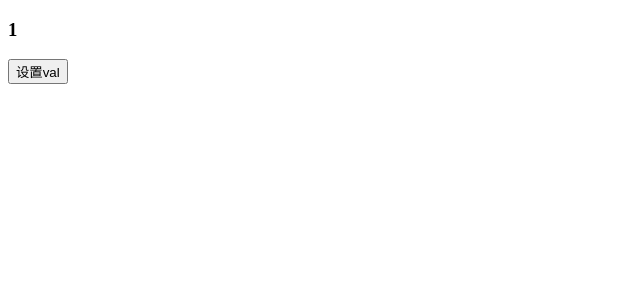
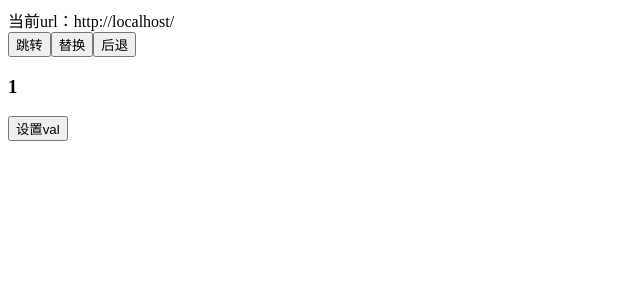
Before and after one commit to XavierElco/JS-Learn, a React (Vite) app in the folder react/react-basic/react-demo/: page / in a window 1280 px wide. Shown: the top 300 px of the page, without its empty margins (0-640 px from the left). Built offline with nearby package versions, Linux system fonts and the light colour scheme.

Commit message:
useSyncExternalStore hooks的使用

```diff
--- a/react/react-basic/react-demo/src/App.tsx
+++ b/react/react-basic/react-demo/src/App.tsx
@@ -1,11 +1,17 @@
 import { useStorage } from './components/UseStorage/index'
+import { useHistory } from './components/UseHistory/index'
 import './App.css'
 
 
 function App() {
   const [val, setVal] = useStorage('data', 1)
+  const [history, push, repalce, back] = useHistory()
   return (
     <>
+      <div>当前url：{history}</div>
+      <button onClick={() => push('/x')}>跳转</button>
+      <button onClick={() => repalce('/y')}>替换</button>
+      <button onClick={() => back()}>后退</button>
       <h3>{val}</h3>
       <button onClick={() => setVal(val + 1)}>设置val</button>
     </>
--- /dev/null
+++ b/react/react-basic/react-demo/src/components/UseHistory/index.tsx
@@ -0,0 +1,38 @@
+import { useSyncExternalStore } from "react";
+
+export const useHistory = () => {
+    const subScribe = (callback:() => void) => {
+        window.addEventListener("popstate", callback)
+        window.addEventListener("haschange", callback)
+        window.addEventListener("back", callback)
+
+        return () => {
+            window.removeEventListener("popstate", callback)
+            window.removeEventListener("haschange", callback)
+            window.removeEventListener("back", callback)
+        }
+    }
+
+    const getSnapshot = () => {
+        return window.location.href
+    }
+
+    const push = (path: string) => {
+        window.history.pushState(null, '', path)
+        window.dispatchEvent(new PopStateEvent('popstate'))
+    }
+
+    const repalce = (path: string) => {
+        window.history.replaceState(null, '', path)
+        window.dispatchEvent(new PopStateEvent('popstate'))
+    }
+
+    const back = () => {
+        window.history.back()
+        window.dispatchEvent(new PopStateEvent('back'))
+    }
+
+    const res = useSyncExternalStore(subScribe, getSnapshot)
+
+    return [res, push, repalce, back] as const
+}
```
